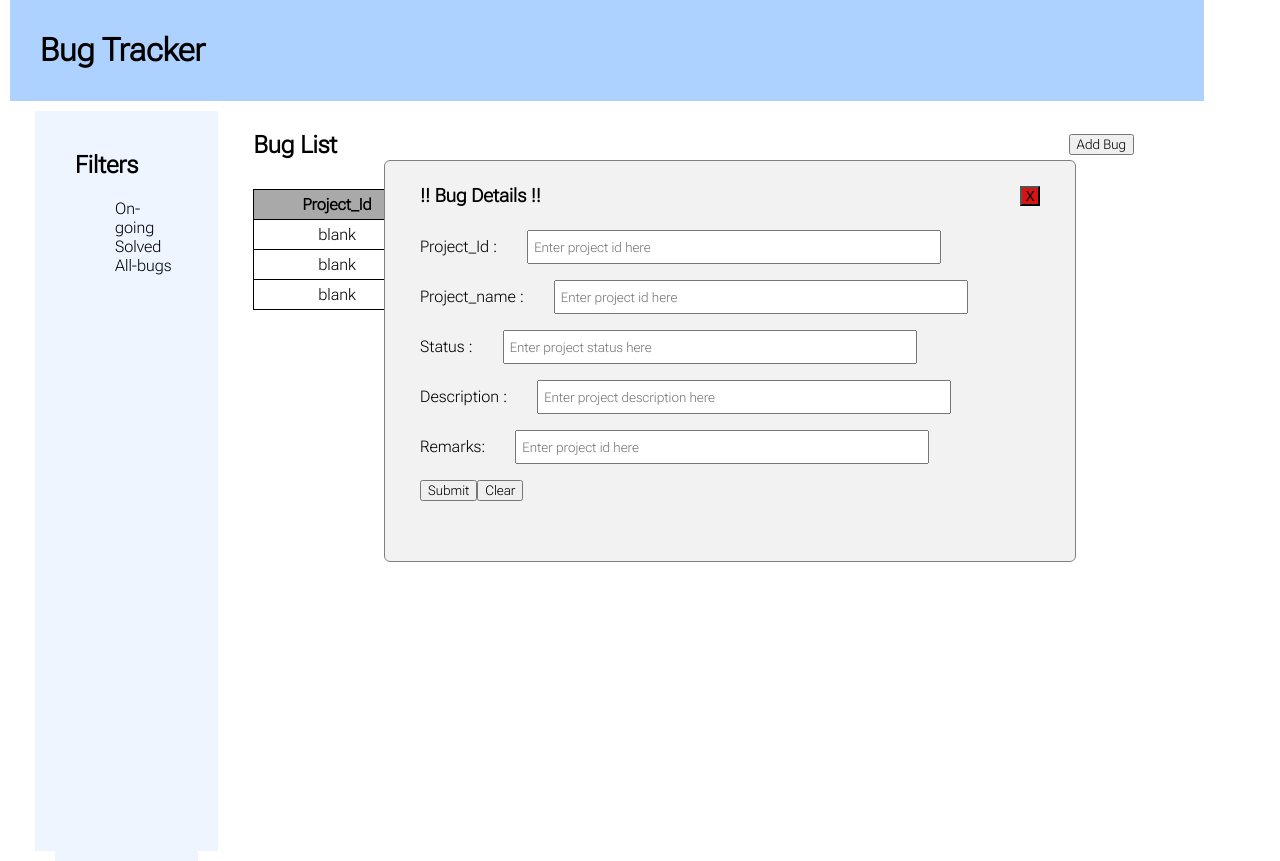
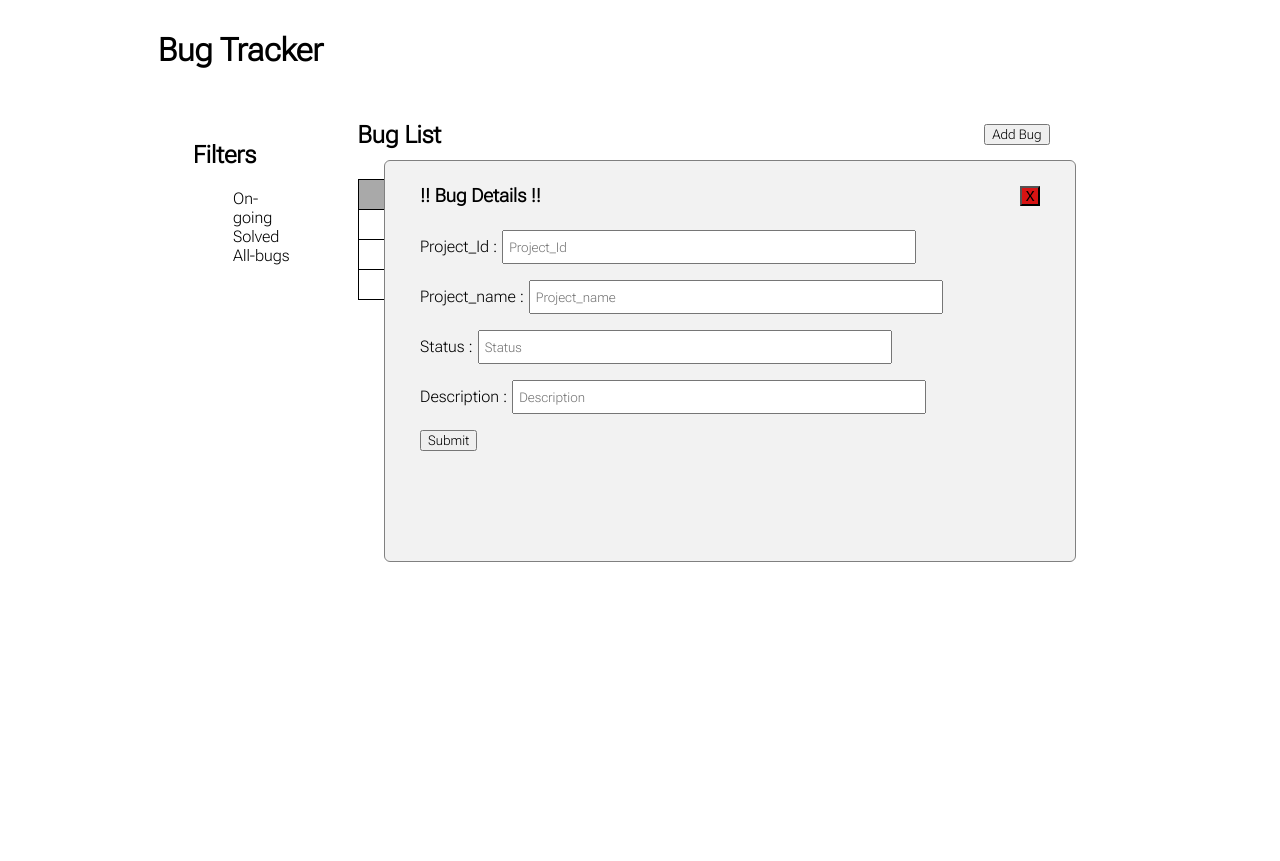
Before and after one commit to UjjwalDhakal7/Bugtracker, a React (Vite) app: page / in a window 1280 px wide. Both pictures are taken after a click on the button "Add Bug". After the commit the page ends 800 px from the top, so only its background shows below. Built offline with nearby package versions, Linux system fonts and the light colour scheme; a web font is replaced by a local one.

Commit message:
Update Form Validation

```diff
--- a/src/views/BugList/index.jsx
+++ b/src/views/BugList/index.jsx
@@ -14,7 +14,6 @@ function BugList() {
           <div className="buglist">
             <div className="buglist-top">
               <h2>Bug List</h2>
-              {/* <div><AddBtn /></div> */}
               <div><PopupForm /></div>
             </div>
             <table className='table-main'>
@@ -23,10 +22,8 @@ function BugList() {
                 <th className='thead'>Name</th>
                 <th className='thead'>Status</th>
                 <th className='thead'>Description</th>
-                <th className='thead'>Remarks</th>
               </tr>
               <tr className='trow'>
-                <td>blank</td>
                 <td>blank</td>
                 <td>blank</td>
                 <td>blank</td>
@@ -37,10 +34,8 @@ function BugList() {
                 <td>blank</td>
                 <td>blank</td>
                 <td>blank</td>
-                <td>blank</td>
               </tr>
               <tr className='trow'>
-                <td>blank</td>
                 <td>blank</td>
                 <td>blank</td>
                 <td>blank</td>
--- a/src/views/BugList/style.css
+++ b/src/views/BugList/style.css
@@ -5,16 +5,14 @@
 .main{
     display: flex;
     flex-direction: column;
-    padding: 0 10px;
-
-
+    width: 80%;
+    margin: 0 auto;
 
     .body-wrap {
         width: 90%;
         display: flex;
         flex-direction: row;
-        padding: 10px 25px;
-
+        padding: 0px 25px;
 
         .sidebar {
             flex-grow: 1;
@@ -23,7 +21,7 @@
         .buglist {
             flex-basis: 80%;
             background-color:#FFFFFF;
-            padding: 0 25px;
+            padding: 0 15px;
 
 
             .buglist-top {
@@ -31,10 +29,7 @@
                 justify-content: space-between;
                 padding: 0 10px;
                 align-items: center;
-
-
             }
-
 
             .table-main {
                 width: 80%;
@@ -51,8 +46,6 @@
                     border: 1px solid black;
                     padding: 5px 2px;
                 }
-
-
             }
         }
     }
--- a/src/views/Button/index.jsx
+++ b/src/views/Button/index.jsx
@@ -3,11 +3,58 @@ import './style.css'
 // import AddBug from '../Forms/AddBug';
 import PopupForm from '../Forms/AddBug';
 
-function AddBtn() {
+
+
+function AddBtn (){
+  const [showForm, setShowForm] = useState(false);
+
+  const toggleForm = () => {
+    setShowForm(!showForm);
+  };
+
+  const handleSubmit = (event) => {
+    event.preventDefault();
+    setShowForm(false);
+  };
+
   return (
-    <>
-    <button className='addbtn' onClick={PopupForm}>Add Bug</button>
-    </>
-  )
-}
+    <div>
+      <button onClick={toggleForm}>Add Bug</button>
+      {showForm && (
+        <div className="popup">
+            <div className="top-row">
+                    <h3>!! Bug Details !!</h3>
+                    <button className="btn-close" onClick={toggleForm}>X</button>
+            </div>
+            <form className="add-bug-form" onSubmit={handleSubmit}>
+                <label for ="Project_Id">Project_Id :
+                    <input type="text" id="input" name="project_Id" placeholder="Enter project id here"/>
+                </label>
+                <label for ="Project_name">Project_name :
+                    <input type="text" id="input" name="project_Id" placeholder="Enter project id here"/>
+                </label>
+                <label for ="Status">Status :
+                    <input type="text" id="input" name="status" placeholder="Enter project status here"/>
+                </label>
+                <label for ="Description">Description :
+                    <input type="text" id="input" name="description" placeholder="Enter project description here"/>
+                </label>
+                <label for ="Remarks">Remarks:
+                    <input type="text" id="input" name="Project_Id" placeholder="Enter project id here"/>
+                </label>
+                <div className="bottom-btn">
+                <label for ="Submit">
+                    <input type="button" name="submit" value="Submit"/>
+                </label>
+                <label for ="Clear">
+                    <input type="button" name="clear" value="Clear"/>
+                </label>
+                </div>
+            </form>
+        </div>
+      )}
+    </div>
+  );
+};
+
 export default AddBtn;
--- a/src/views/Button/style.css
+++ b/src/views/Button/style.css
@@ -1,6 +1,4 @@
-.addbtn {
 
-}
 
 .addbtn {
     width: 120px;
--- a/src/views/Forms/AddBug/index.jsx
+++ b/src/views/Forms/AddBug/index.jsx
@@ -14,6 +14,45 @@ function PopupForm (){
     setShowForm(false);
   };
 
+    const [Project_Id, setProject_Id] = useState('');
+    const [Project_name, setProject_name] = useState('');
+    const [Status, setStatus] = useState('');
+    const [Description, setDescription] = useState('');
+
+    const [errorProject_Id, setProject_Iderror] = useState('');
+    const [errorProject_name, setProject_nameerror] = useState('');
+    const [errorStatus, setStatuserror] = useState('');
+    const [errorDescription, setDescriptionerror] = useState('');
+
+    function validateForm(){
+      var fields = JSON.parse(localStorage.getItem('fields') || "[]")
+      var field = {
+        Project_Id : Project_Id,
+        Project_name : Project_name,
+        Status : Status,
+        Description : Description
+      }
+      fields.push(field);
+      localStorage.setItem('fields', JSON.stringify(fields));
+
+
+
+      if (Project_Id.length == 0){
+        setProject_Iderror = 'Enter valid Project Id'
+      }
+      if (Project_name.length == 0){
+        setProject_nameerror = 'Enter valid Project_name'
+      }
+      if (Status.length == 0){
+        setStatuserror = 'Enter valid Status'
+      }
+      if (Description.length == 0){
+        setDescriptionerror = 'Enter valid Description'
+      }
+
+      return !(errorProject_Id || errorProject_name || errorStatus || errorDescription);
+    }
+
   return (
     <div>
       <button onClick={toggleForm}>Add Bug</button>
@@ -25,28 +64,24 @@ function PopupForm (){
             </div>
             <form className="add-bug-form" onSubmit={handleSubmit}>
                 <label for ="Project_Id">Project_Id :
-                    <input type="text" id="input" name="project_Id" placeholder="Enter project id here"/>
+                    <input type="text" id="input" name="project_Id" placeholder="Project_Id" onChange={(e) => setProject_Id(e.target.value)}/>
+                    {errorProject_Id && <p>{setProject_Iderror}</p>}
                 </label>
                 <label for ="Project_name">Project_name :
-                    <input type="text" id="input" name="project_Id" placeholder="Enter project id here"/>
+                    <input type="text" id="input" name="project_Id" placeholder="Project_name" onChange={(e) => setProject_name(e.target.value)}/>
+                    {errorProject_name && <p>{setProject_nameerror}</p>}
                 </label>
                 <label for ="Status">Status :
-                    <input type="text" id="input" name="status" placeholder="Enter project status here"/>
+                    <input type="text" id="input" name="status" placeholder="Status" onChange={(e) => setStatus(e.target.value)}/>
+                    {errorStatus && <p>{setStatuserror}</p>}
                 </label>
                 <label for ="Description">Description :
-                    <input type="text" id="input" name="description" placeholder="Enter project description here"/>
+                    <input type="text" id="input" name="description" placeholder="Description" onChange={(e) => setDescription(e.target.value)}/>
+                    {errorDescription && <p>{setDescriptionerror}</p>}
                 </label>
-                <label for ="Remarks">Remarks:
-                    <input type="text" id="input" name="Project_Id" placeholder="Enter project id here"/>
+                <label for ="Submit">
+                <input type="submit" onClick={() => {validateForm()}}/>
                 </label>
-                <div className="bottom-btn">
-                <label for ="Submit">
-                    <input type="button" name="submit" value="Submit"/>
-                </label>
-                <label for ="Clear">
-                    <input type="button" name="clear" value="Clear"/>
-                </label>
-                </div>
             </form>
         </div>
       )}
--- a/src/views/Forms/AddBug/style.css
+++ b/src/views/Forms/AddBug/style.css
@@ -20,7 +20,7 @@ gap: 1rem;
 #input{
     width: 400px;
     height: 20px;
-    margin-left: 30px;
+    margin-left: 5px;
     padding: 5px;
 }
 
--- a/src/views/Navbar/style.css
+++ b/src/views/Navbar/style.css
@@ -1,5 +1,3 @@
 .topic{
-    background-color: #AED2FF;
     padding: 10px 30px;
-    width: 90%;
 }
--- a/src/views/Sidebar/style.css
+++ b/src/views/Sidebar/style.css
@@ -1,11 +1,7 @@
 .sidebar {
-    /* width: 20%; */
     padding: 10px 20px;
-    height: 90vh;
-    background-color: #EEF5FF;
 }
 
 ul{
     list-style-type: none;
-
 }
```
